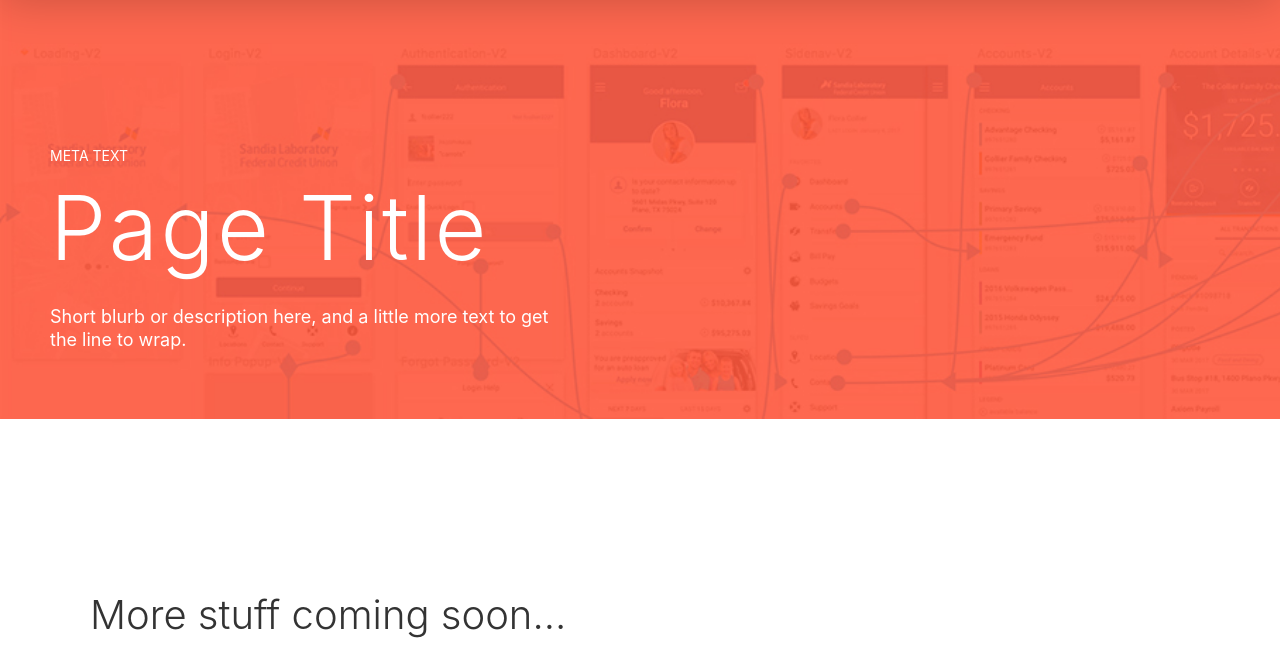
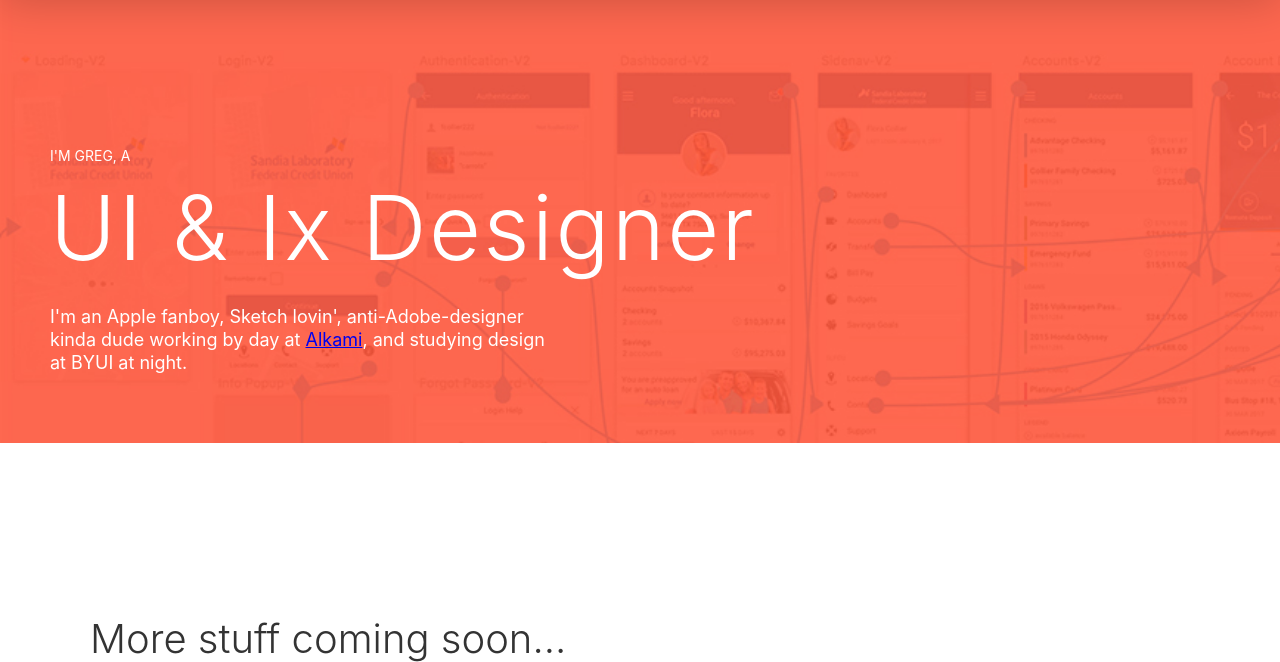
Before and after one commit to gksargent/gsargent.info, a PHP site: page / in a window 1280 px wide. Shown: the part 103-765 px from the top of the page. Run offline with PHP 8.4, Linux system fonts and the light colour scheme.

Commit message:
small updates to main landing page

```diff
--- a/index.php
+++ b/index.php
@@ -11,9 +11,9 @@
     include $_SERVER['DOCUMENT_ROOT'].'/modules/header.php'; ?>
 
   <div class="banner">
-    <p class="banner-meta-text">Meta text</p>
-    <h1>Page Title</h1>
-    <p class="banner-subheading">Short blurb or description here, and a little more text to get the line to wrap.</p>
+    <p class="banner-meta-text">I'm Greg, a</p>
+    <h1>UI &amp; Ix Designer</h1>
+    <p class="banner-subheading">I'm an Apple fanboy, Sketch lovin', anti-Adobe-designer kinda dude working by day at <a href="https://www.alkami.com/" target="_blank">Alkami</a>, and studying design at BYUI at night.</p>
   </div>
 
   <div class="content_wrapper">
```
